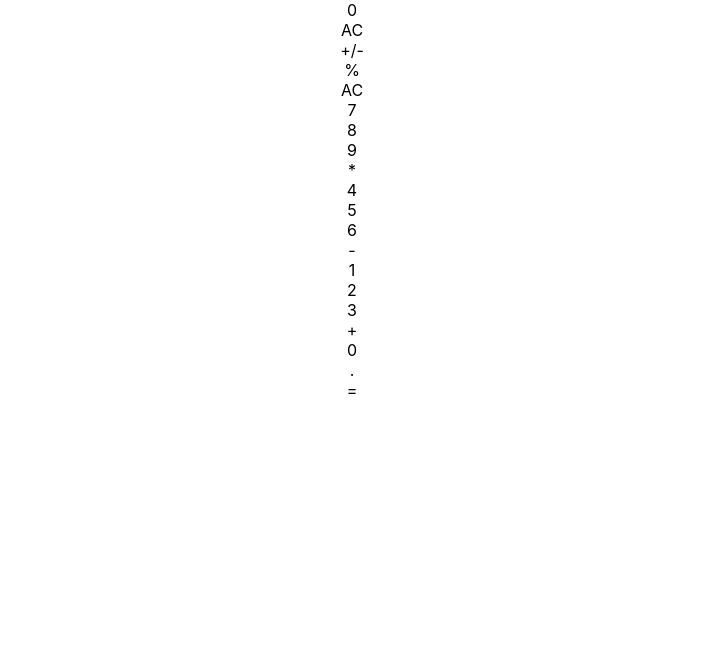
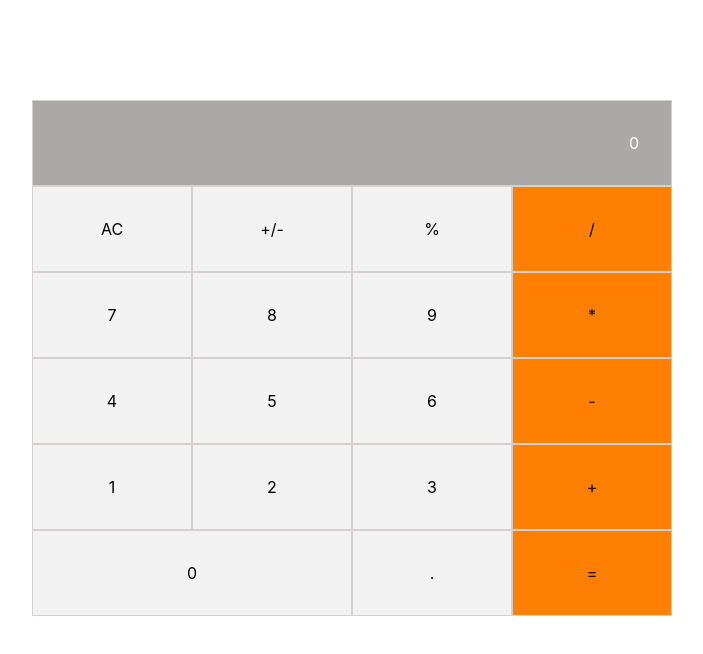
Before and after one commit to RitaDee/math-magic, a React (Create React App) app: page / in a window 1280 px wide. Shown: the top 654 px of the page, without its empty margins (288-991 px from the left). Built offline with nearby package versions, Linux system fonts and the light colour scheme.

Commit message:
Modify App.css file

```diff
--- a/src/App.css
+++ b/src/App.css
@@ -1,39 +1,32 @@
-.App {
-  text-align: center;
+.container {
+  width: 50%;
+  margin: 100px auto;
+  display: grid;
+  grid-template-columns: 1fr 1fr 1fr 1fr;
 }
 
-.App-logo {
-  height: 40vmin;
-  pointer-events: none;
+.container .result {
+  color: #fff;
+  text-align: end;
+  padding: 2rem;
+  background-color: rgba(150, 147, 147, 0.8);
+  grid-column: 1 / span 4;
 }
 
-@media (prefers-reduced-motion: no-preference) {
-  .App-logo {
-    animation: App-logo-spin infinite 20s linear;
-  }
+.container > * {
+  border: 0.5px solid rgb(215, 207, 207);
+  text-align: center;
+  padding: 2rem;
 }
 
-.App-header {
-  background-color: #282c34;
-  min-height: 100vh;
-  display: flex;
-  flex-direction: column;
-  align-items: center;
-  justify-content: center;
-  font-size: calc(10px + 2vmin);
-  color: white;
+.key {
+  background-color: rgba(128, 128, 128, 0.1);
 }
 
-.App-link {
-  color: #61dafb;
+.zero {
+  grid-column: 1 / span 2;
 }
 
-@keyframes App-logo-spin {
-  from {
-    transform: rotate(0deg);
-  }
-
-  to {
-    transform: rotate(360deg);
-  }
+.operator {
+  background-color: #ff8000;
 }
--- a/src/components/Calculator.js
+++ b/src/components/Calculator.js
@@ -4,7 +4,7 @@ const Calculator = () => (
     <div className="key">AC</div>
     <div className="key">+/-</div>
     <div className="key">%</div>
-    <div className="operator">AC</div>
+    <div className="operator">/</div>
     <div className="key">7</div>
     <div className="key">8</div>
     <div className="key">9</div>
@@ -17,7 +17,7 @@ const Calculator = () => (
     <div className="key">2</div>
     <div className="key">3</div>
     <div className="operator">+</div>
-    <div className="key">0</div>
+    <div className="key zero">0</div>
     <div className="key">.</div>
     <div className="operator">=</div>
   </div>
```
